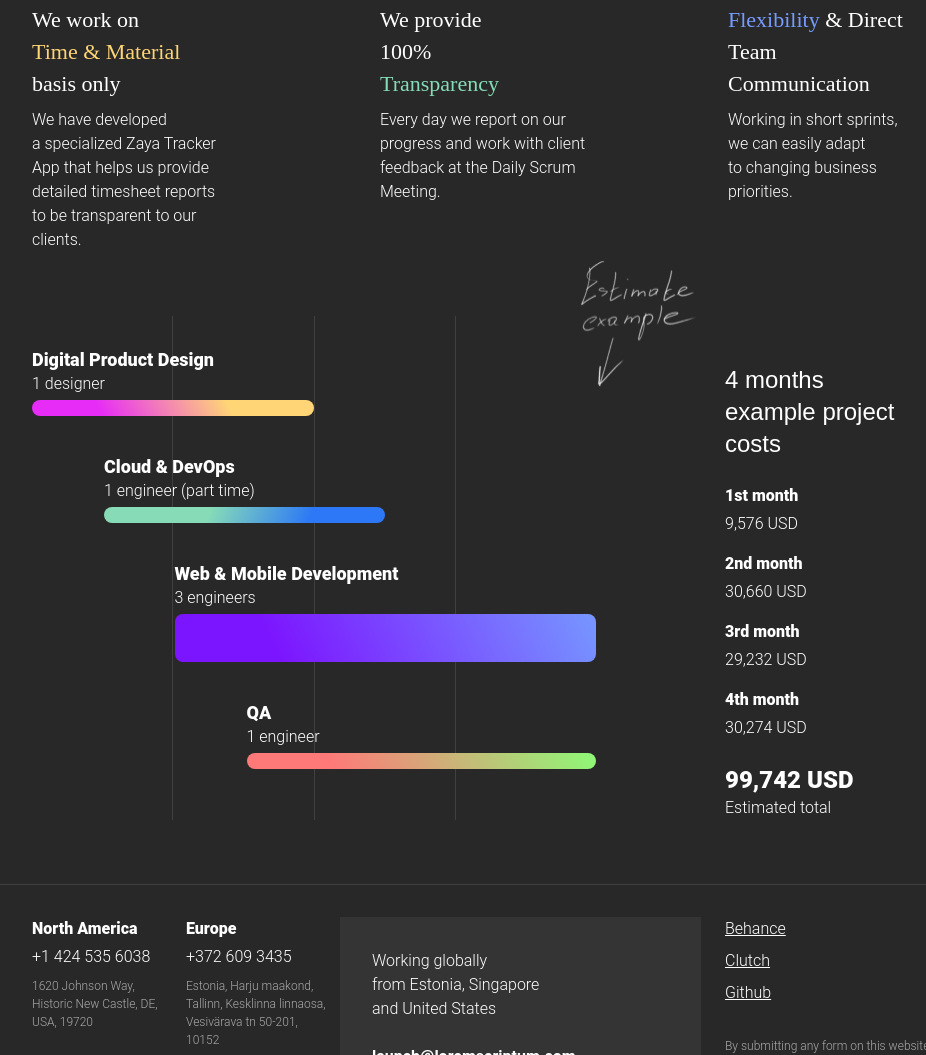
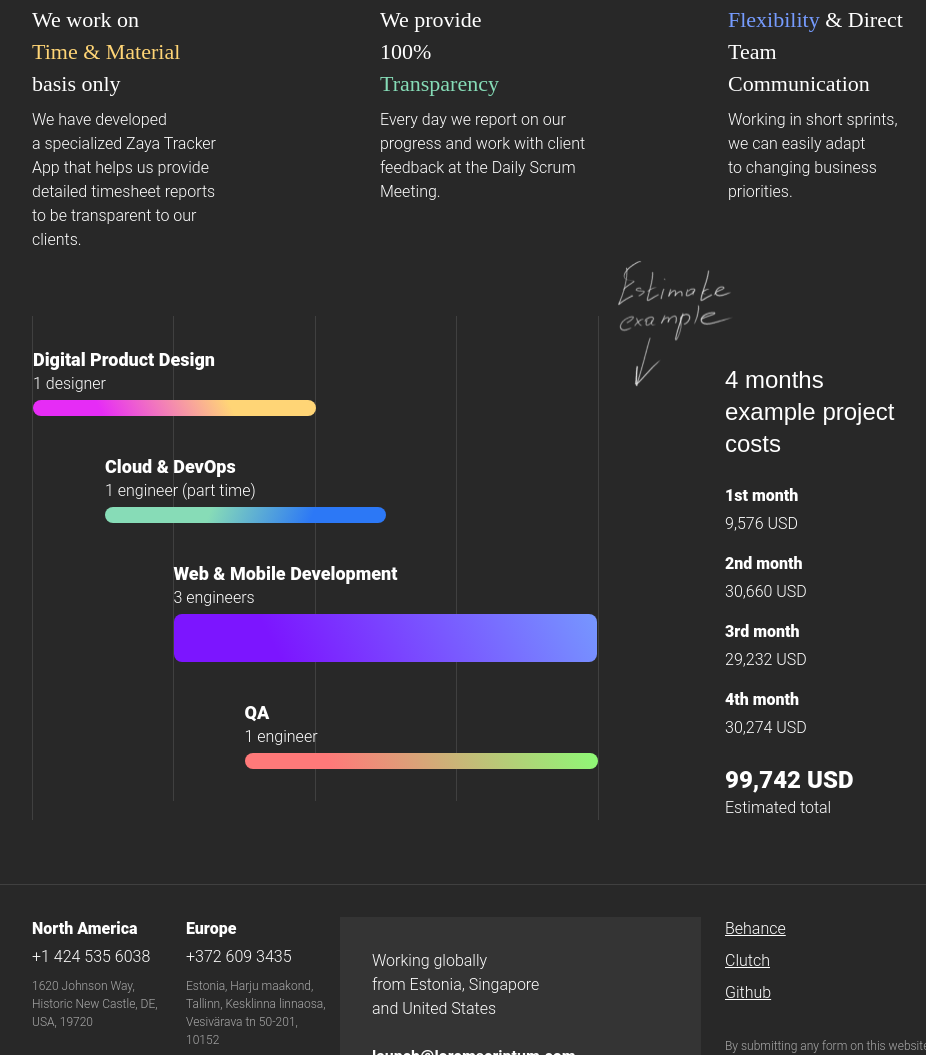
Before and after one commit to CSSSR/lorem-scriptum, an Eleventy site: page src/pages/index.njk in a window 1280 px wide. Shown: the part 2590-3645 px from the top of the page, without its empty margins (156-1082 px from the left). Built offline with nearby package versions, Linux system fonts and the light colour scheme; Eleventy itself is replaced by a stand-in of ours; files that its build step writes are made by us from their sources; files whose address does not match are found by name; a web font is replaced by a local one.

Commit message:
feat: LS-150: add diagram border

```diff
--- a/src/includes/exampleProject.njk
+++ b/src/includes/exampleProject.njk
@@ -1,5 +1,7 @@
 <section class="example-project">
   <div class="container example-project__container">
+
+      <div class="diagrams__wrap">
         <div class="diagrams">
           <picture>
             <source srcset="{{ exampleProject.img.source }}" type="image/webp">
@@ -11,6 +13,7 @@
               loading="lazy"
             />
           </picture>
+
           {% for diagram in exampleProject.diagrams %}
             <div class="diagram diagram_{{ diagram.mod }}">
               <h3 class="diagram__title">{{ diagram.title | safe }}</h3>
@@ -18,6 +21,7 @@
               <p class="diagram__value">{{ diagram.value }}</p>
             </div>
           {% endfor %}
+        </div>
       </div>
 
       <div class="project-costs">
--- a/src/styles/blocks/exampleProject.css
+++ b/src/styles/blocks/exampleProject.css
@@ -34,6 +34,29 @@
   }
 }
 
+.diagrams__wrap {
+  position: relative;
+
+  @media (--tablet) {
+    margin-top: 38px;
+    margin-right: 49px;
+
+    border-right: 1px solid var(--color-black-olive);
+    border-left: 1px solid var(--color-black-olive);
+    grid-column: 1 / span 9;
+  }
+
+  @media (--desktop-s) {
+    margin-top: 0;
+    margin-right: 25px;
+    grid-column: 1 / span 8;
+  }
+
+  @media (--desktop-m) {
+    margin-right: 67px;
+  }
+}
+
 .diagrams {
   position: relative;
 
@@ -47,13 +70,10 @@
   row-gap: var(--space-2xl);
 
   @media (--tablet) {
-    margin-top: 38px;
     padding: var(--space-xl) 0;
-    grid-column: 1 / span 9;
   }
 
   @media (--desktop-s) {
-    margin-top: 0;
     padding: var(--space-2xl) 0;
     row-gap: 39px;
   }
@@ -138,18 +158,18 @@
     width: 84px;
     height: 84px;
 
-    transform: translateY(-74px) translateX(-27px);
+    transform: translateY(-74px) translateX(94px);
   }
 
   @media (--desktop-s) {
     width: 142px;
     height: 147px;
 
-    transform: translateY(-61px) translateX(7px);
+    transform: translateY(-61px) translateX(147px);
   }
 
   @media (--desktop-m) {
-    transform: translateY(-61px) translateX(15px);
+    transform: translateY(-61px) translateX(185px);
   }
 }
 
@@ -194,15 +214,15 @@
   background: linear-gradient(62.8deg, #e62cf6 24.16%, #ffd576 69.7%);
 
   @media (--tablet) {
-    width: 45%;
+    width: 49.3%;
   }
 
   @media (--desktop-s) {
-    width: 42.2%;
+    width: 50%;
   }
 
   @media (--desktop-m) {
-    width: 40.5%;
+    width: 49.7%;
   }
 }
 
@@ -231,15 +251,15 @@
   background: linear-gradient(110.94deg, #87dcb7 37.25%, #2c78f6 73.39%);
 
   @media (--tablet) {
-    width: 51%;
+    width: 57%;
   }
 
   @media (--desktop-s) {
-    width: 47%;
+    width: 57%;
   }
 
   @media (--desktop-m) {
-    width: 45%;
+    width: 57%;
   }
 }
 
@@ -250,15 +270,7 @@
   transform: translateX(-22px);
 
   @media (--tablet) {
-    transform: translateX(-14px);
-  }
-
-  @media (--desktop-s) {
-    transform: translateX(-25px);
-  }
-
-  @media (--desktop-m) {
-    transform: translateX(-43px);
+    transform: translateX(-1px);
   }
 }
 
@@ -269,15 +281,7 @@
   background: linear-gradient(62.8deg, #7c15ff 24.16%, #769cff 102.94%);
 
   @media (--tablet) {
-    width: 90%;
-  }
-
-  @media (--desktop-s) {
-    width: 84%;
-  }
-
-  @media (--desktop-m) {
-    width: 81%;
+    width: 100%;
   }
 }
 
@@ -288,7 +292,15 @@
   padding-left: 8px;
 
   @media (--tablet) {
-    padding-left: 47px;
+    padding-left: 59px;
+  }
+
+  @media (--desktop-s) {
+    padding-left: 70px;
+  }
+
+  @media (--desktop-m) {
+    padding-left: 90px;
   }
 }
 
@@ -298,15 +310,7 @@
   background: linear-gradient(62.8deg, #ff7979 24.16%, #89ff76 102.94%);
 
   @media (--tablet) {
-    width: 85%;
-  }
-
-  @media (--desktop-s) {
-    width: 77%;
-  }
-
-  @media (--desktop-m) {
-    width: 72%;
+    width: 100%;
   }
 }
 
```
Lines whose indentation alone changed are shown as unchanged.
